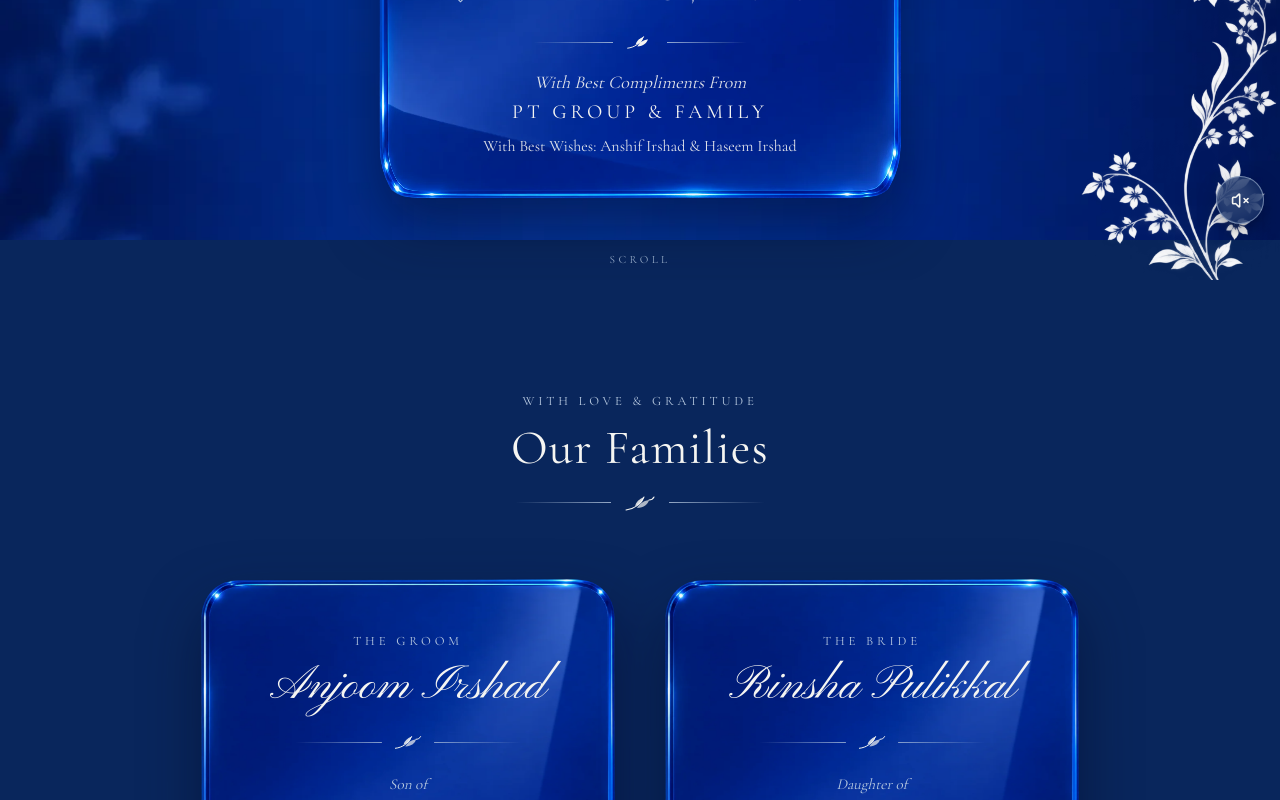
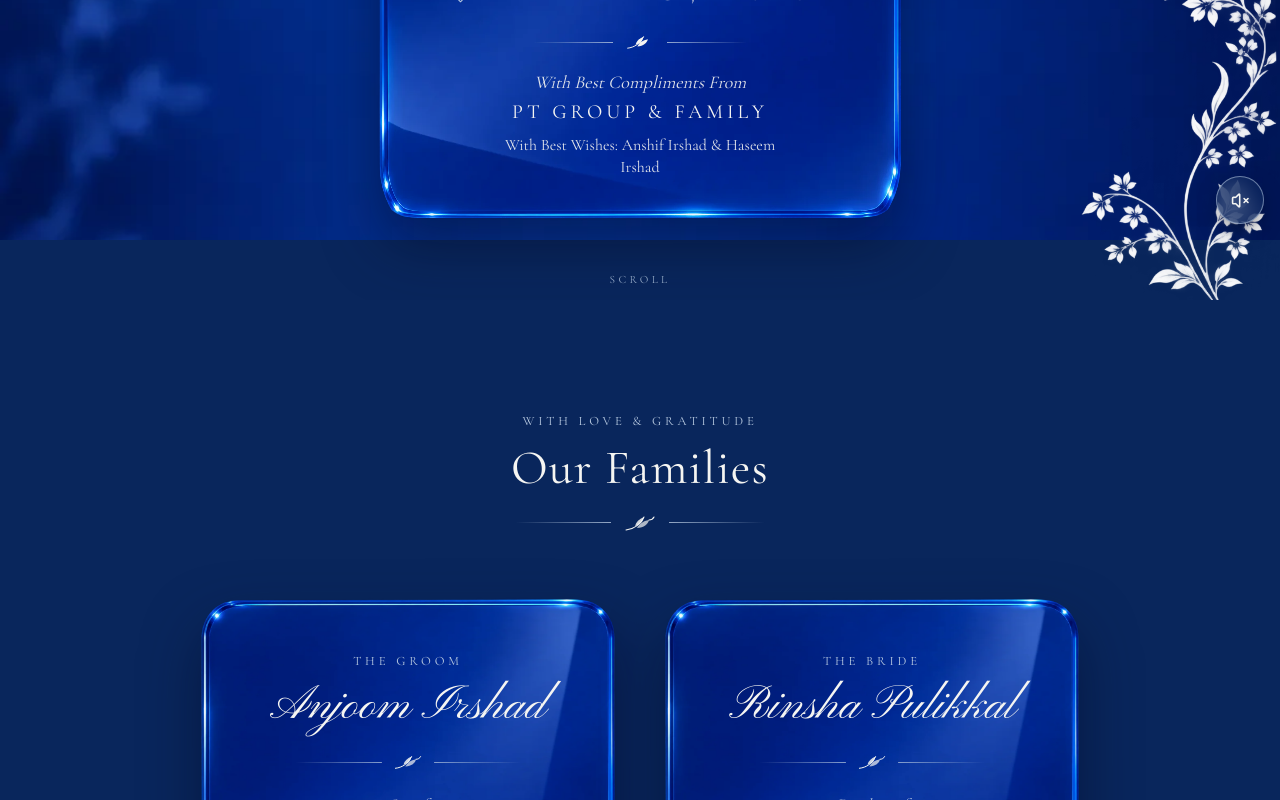
Before and after one commit to skenllp/anjoom-rinsha-reception, a React (Vite) app: page / in a window 1280 px wide. Shown: the part 560-1360 px from the top of the page. Built offline with nearby package versions, Linux system fonts and the light colour scheme; no server answers.

Commit message:
Update wedding invitation

```diff
--- a/src/components/Closing.jsx
+++ b/src/components/Closing.jsx
@@ -19,7 +19,7 @@ export default function Closing() {
       <div className="absolute inset-0 -z-0 bg-gradient-to-b from-transparent via-midnight/40 to-midnight/70" aria-hidden="true" />
       <div className="relative z-10 mx-auto max-w-md">
         <Reveal>
-          <p className="font-script text-[2.35rem] leading-[1.25] text-ivory sm:text-6xl">
+          <p className="mx-auto w-full max-w-full text-center font-script text-[2.1rem] leading-[1.25] text-ivory sm:text-6xl">
             {couple.groom.name}
             <span className="my-1 block font-display text-3xl text-ivory/85">&amp;</span>
             {couple.bride.name}
@@ -32,7 +32,7 @@ export default function Closing() {
         <Reveal delay={0.2} className="mt-9">
           <p className="font-display text-base italic text-silver sm:text-lg">{texts.complimentsLabel}</p>
           <p className="mt-1 font-display text-[1.3rem] font-medium tracking-[0.22em] text-ivory sm:text-2xl">{hosts}</p>
-          {bestWishes && <p className="mt-3 font-display text-[1.05rem] text-silver">With Best Wishes: {bestWishes}</p>}
+          {bestWishes && <p className="mx-auto mt-3 max-w-[18rem] text-center font-display text-[1.05rem] leading-snug text-silver">With Best Wishes: {bestWishes}</p>}
         </Reveal>
         <Reveal delay={0.3} className="mt-10 flex flex-col items-center gap-3">
           <button type="button" onClick={onShare} className="pill-btn">
--- a/src/components/Families.jsx
+++ b/src/components/Families.jsx
@@ -7,7 +7,7 @@ function Card({ role, relation, person, delay }) {
     <Reveal delay={delay} className="h-full">
       <GlassCard className="h-full" innerClassName="flex flex-col items-center px-3 py-7 text-center sm:px-6 sm:py-9">
         <p className="eyebrow">{role}</p>
-        <h3 className="mt-3 font-script text-[2.6rem] leading-[1.15] text-ivory sm:text-5xl">{person.name}</h3>
+        <h3 className="mt-3 w-full max-w-full text-center font-script text-[2.3rem] leading-[1.15] text-ivory sm:text-5xl">{person.name}</h3>
         <Divider className="my-5 scale-90" />
         <p className="text-[0.95rem] italic text-silver">{rel.child}</p>
         <p className="mt-1 text-[1.2rem] font-medium leading-snug text-ivory">{person.parents}</p>
--- a/src/components/Hero.jsx
+++ b/src/components/Hero.jsx
@@ -44,13 +44,13 @@ export default function Hero({ ready }) {
             <span className="h-px flex-1 bg-gradient-to-l from-transparent via-silver/70 to-silver/70" />
           </motion.div>
 
-          <motion.p variants={item} className="mt-1 font-script text-[2.7rem] leading-[1.15] text-ivory sm:text-[3.6rem]">
+          <motion.p variants={item} className="mt-1 w-full max-w-full text-center font-script text-[2.4rem] leading-[1.15] text-ivory sm:text-[3.6rem]">
             {couple.groom.name}
           </motion.p>
           <motion.p variants={item} className="font-display text-3xl leading-none text-ivory/90" aria-label="and">
             &amp;
           </motion.p>
-          <motion.p variants={item} className="font-script text-[2.7rem] leading-[1.15] text-ivory sm:text-[3.6rem]">
+          <motion.p variants={item} className="w-full max-w-full text-center font-script text-[2.4rem] leading-[1.15] text-ivory sm:text-[3.6rem]">
             {couple.bride.name}
           </motion.p>
 
@@ -84,7 +84,7 @@ export default function Hero({ ready }) {
           <motion.div variants={item} className="mt-4">
             <p className="font-display text-base italic text-ivory/90 sm:text-lg">{texts.complimentsLabel}</p>
             <p className="mt-0.5 font-display text-[1.1rem] font-medium tracking-[0.2em] text-ivory sm:text-xl">{hosts}</p>
-            {bestWishes && <p className="mt-2 font-display text-[1rem] text-ivory/90">With Best Wishes: {bestWishes}</p>}
+            {bestWishes && <p className="mx-auto mt-2 max-w-[18rem] text-center font-display text-[1rem] leading-snug text-ivory/90">With Best Wishes: {bestWishes}</p>}
           </motion.div>
         </motion.div>
       </GlassCard>
```
